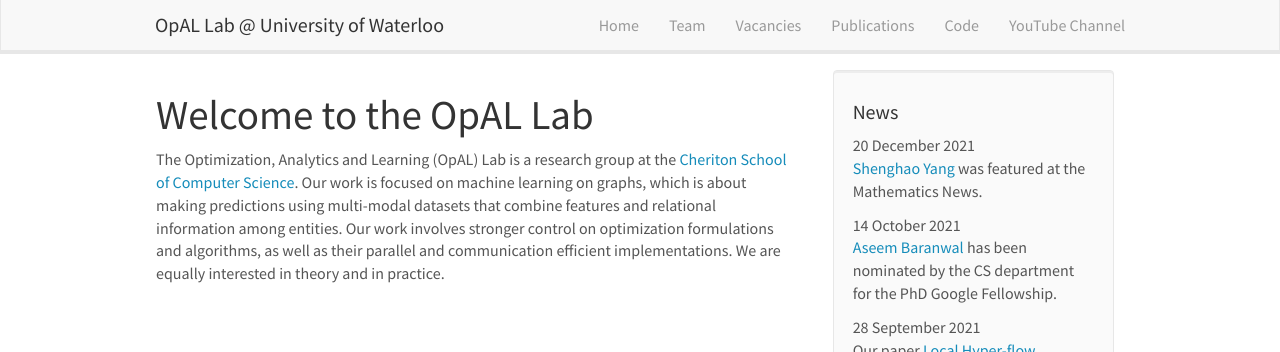
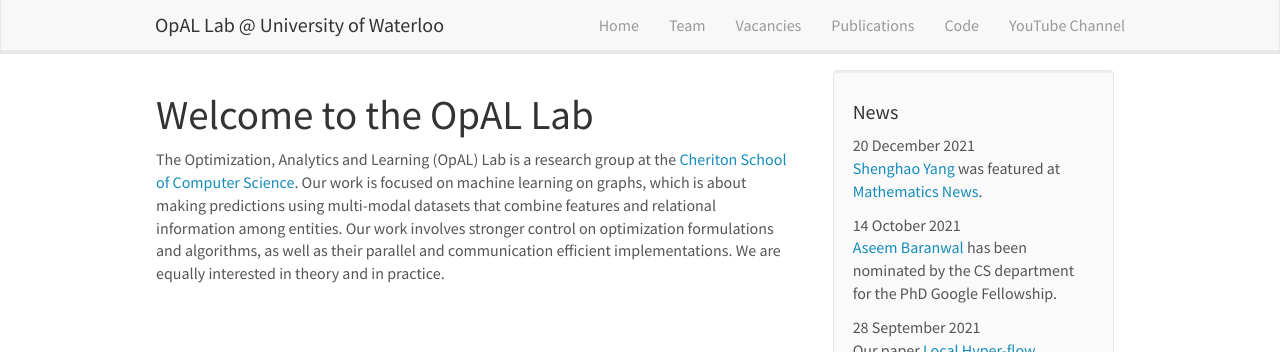
Before and after one commit to opallab/opallab.github.io, a Jekyll site: the page built from _pages/home.md, in a window 1280 px wide and 900 px high. Shown: the top 352 px of the window. Built offline with Jekyll 4.4.1, drawn with Linux system fonts in a browser that asks for light colours; nearby versions of some CDN libraries.

Commit message:
Mathematics News

```diff
--- a/_data/news.yml
+++ b/_data/news.yml
@@ -1,5 +1,5 @@
 - date: 20 December 2021
-  headline: "<a href='https://cs.uwaterloo.ca/~s286yang/'>Shenghao Yang</a> was featured at the Mathematics News."
+  headline: "<a href='https://cs.uwaterloo.ca/~s286yang/'>Shenghao Yang</a> was featured at <a href='https://uwaterloo.ca/math/news/taking-on-big-problems'>Mathematics News</a>."
 
 - date: 14 October 2021
   headline: "<a href='https://aseemrb.me'>Aseem Baranwal</a> has been nominated by the CS department for the PhD Google Fellowship."
```
